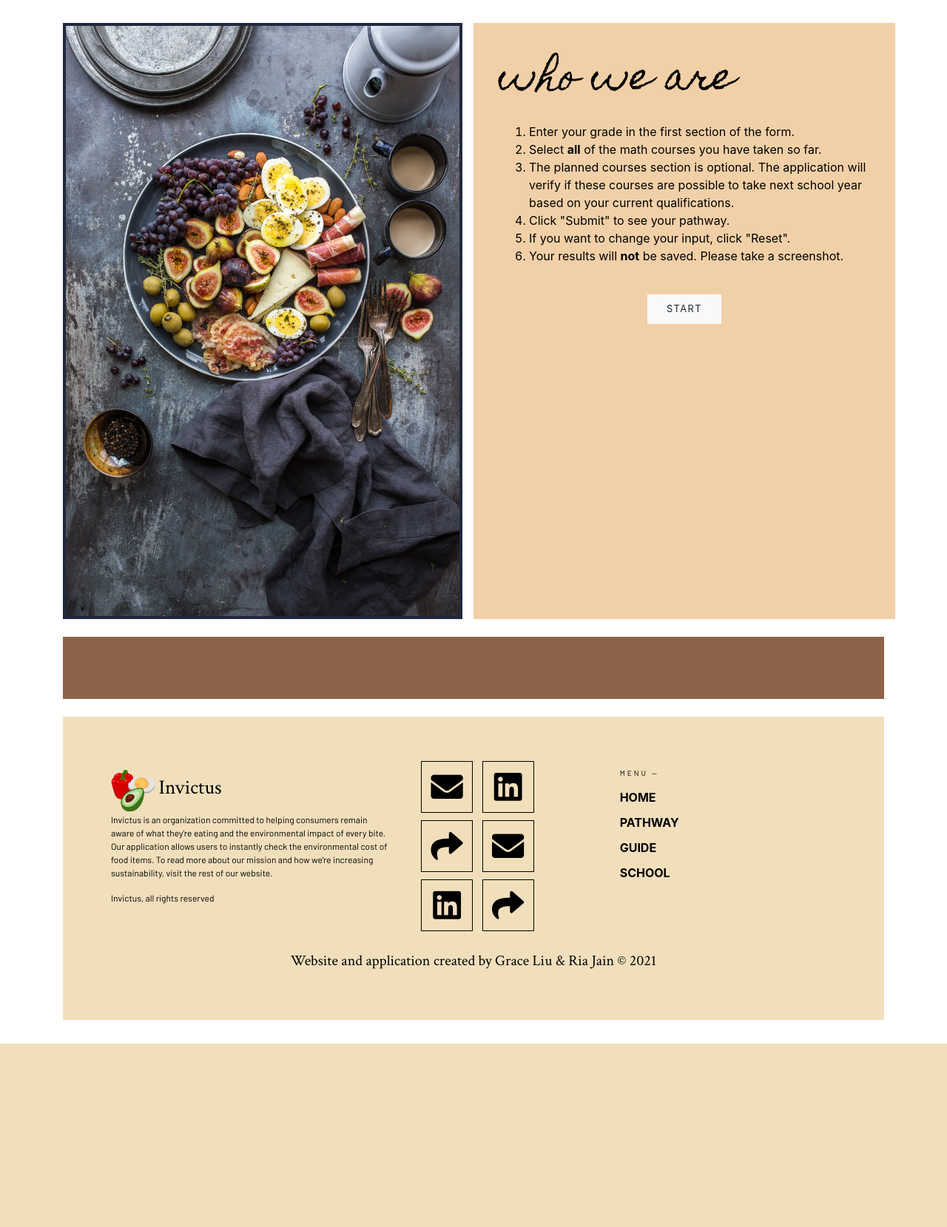
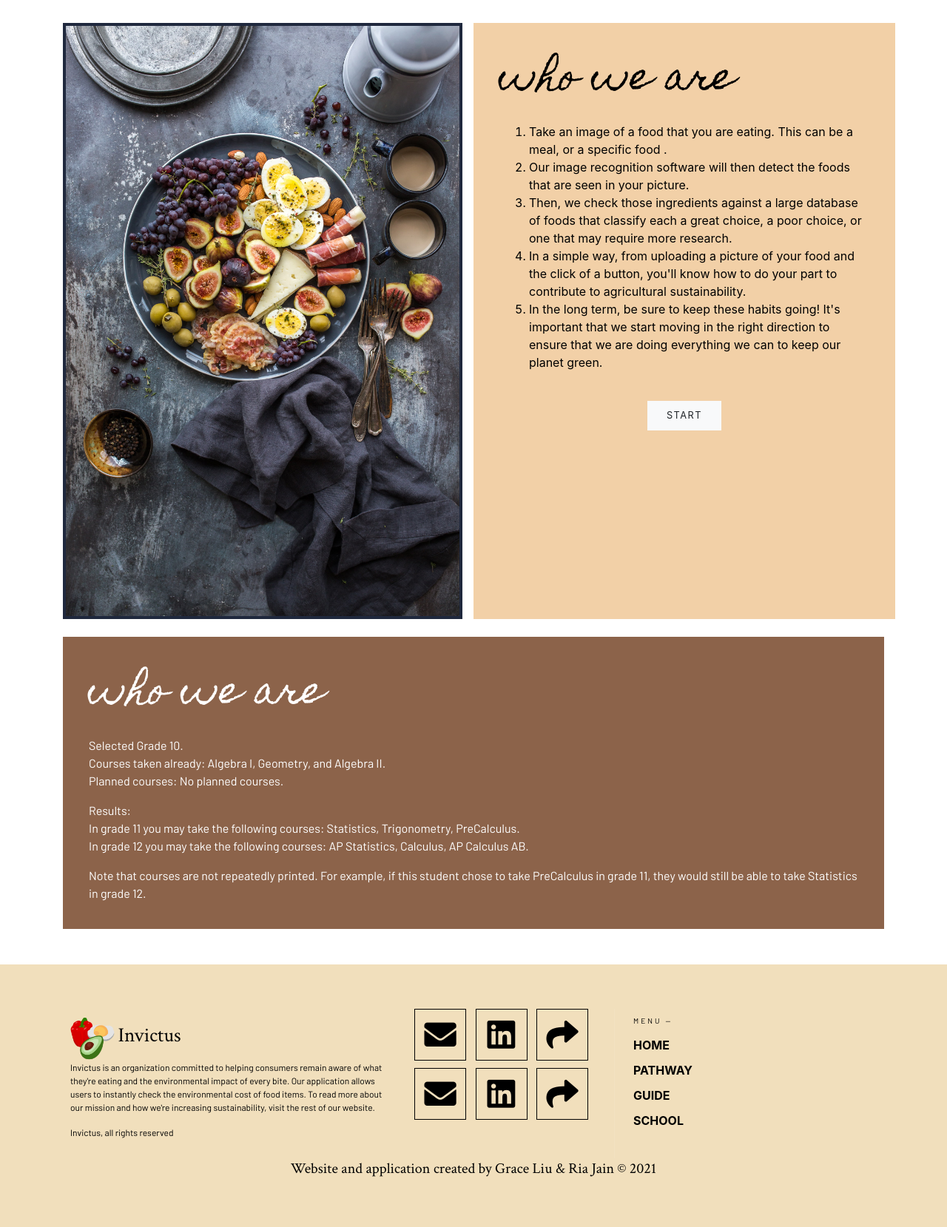
Before and after one commit to graceliu1/victus, a PHP site: page /guide.php in a window 1280 px wide. Shown: the part 547-2206 px from the top of the page at 74% size. Before the commit the page ends 1958 px from the top, so only its background shows below. Run offline with PHP 8.4, Linux system fonts and the light colour scheme; some libraries are stand-ins or nearby versions; some web fonts are replaced.

Commit message:
Create guide.php

```diff
--- a/guide.php
+++ b/guide.php
@@ -90,13 +90,14 @@
                     </div>
 
                     <ol>
-                        <li>Enter your grade in the first section of the form.</li>
-                        <li>Select <strong>all</strong> of the math courses you have taken so far.</li>
-                        <li>The planned courses section is optional. The application will verify if these courses are possible
-                            to take next school year based on your current qualifications.</li>
-                        <li>Click "Submit" to see your pathway.</li>
-                        <li>If you want to change your input, click "Reset". </li>
-                        <li>Your results will <strong>not</strong> be saved. Please take a screenshot.</li>
+                        <li>Take an image of a food that you are eating. This can be a meal, or a specific food .</li>
+                        <li>Our image recognition software will then detect the foods that are seen in your picture.</li>
+                        <li>Then, we check those ingredients against a large database of foods that classify each a great choice, a poor choice, or
+				one that may require more research.</li>
+                        <li>In a simple way, from uploading a picture of your food and the click of a button, you'll know how to do your part to contribute
+				to agricultural sustainability.</li>
+                        <li>In the long term, be sure to keep these habits going! It's important that we start moving in the right direction to ensure
+				that we are doing everything we can to keep our planet green. </li>
                     </ol>
                     <div class = "text-center">
                         <br>
@@ -112,8 +113,17 @@
 
         <div class = "card-body">
             <div class = "card-title">
+                Who We Are
+            </div>
 
-            <p>
+            <p>Selected Grade 10.<br>Courses taken already: Algebra I, Geometry, and Algebra II.<br>Planned courses: No planned courses.</p>
+
+            <p> Results:<br>
+            In grade 11 you may take the following courses: Statistics, Trigonometry, PreCalculus.<br>
+            In grade 12 you may take the following courses: AP Statistics, Calculus, AP Calculus AB.
+            </p>
+            <p>Note that courses are not repeatedly printed. For example, if this student chose to take PreCalculus in grade 11,
+                they would still be able to take Statistics in grade 12.
             </p>
         </div>
     </div>
```
